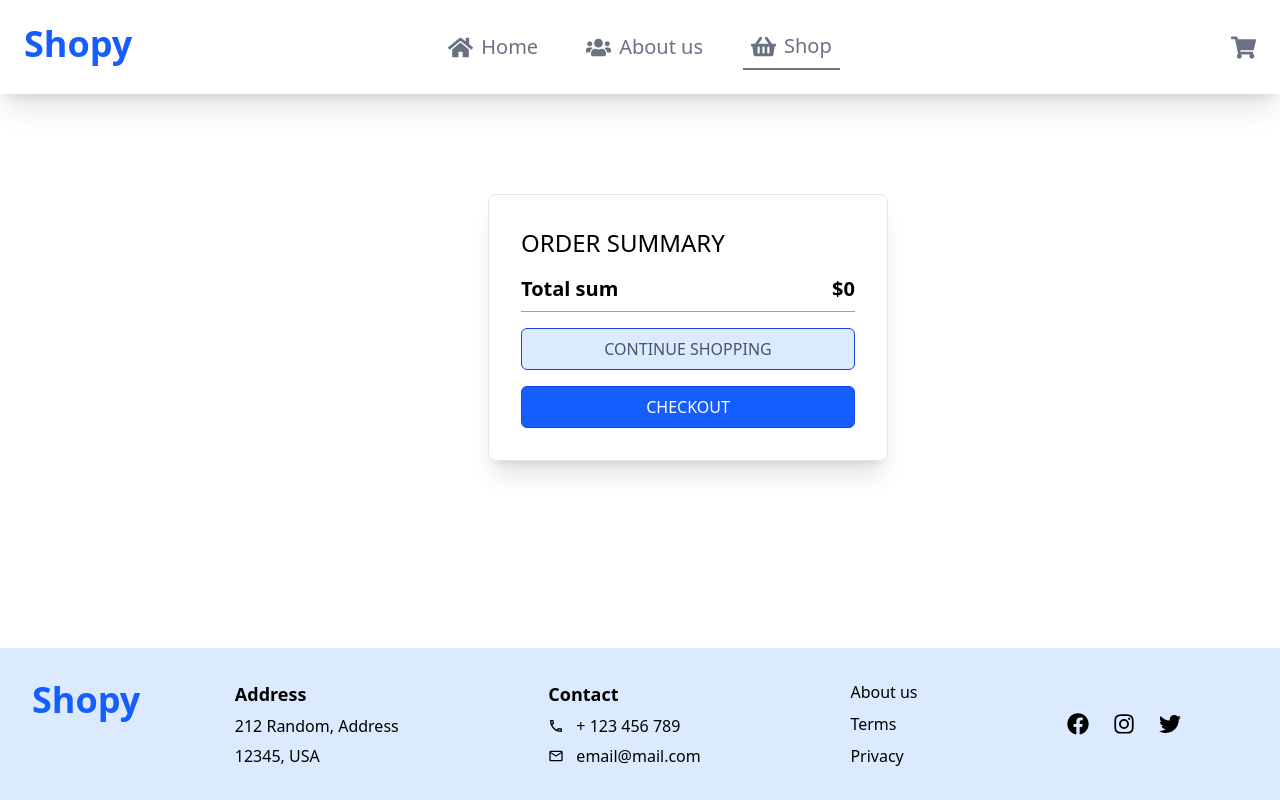
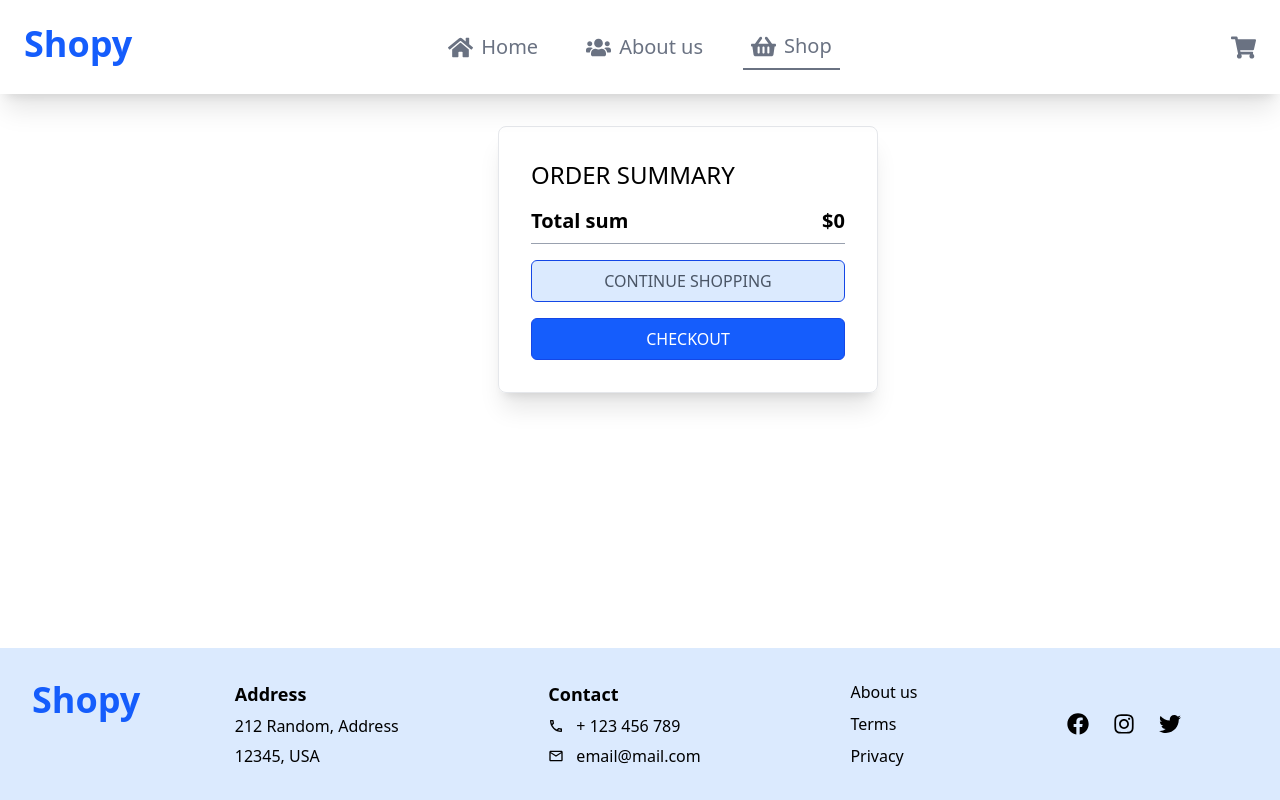
Before and after one commit to dawidtt/shopy, a React (Vite) app: page /shop/cart in a window 1280 px wide. Built offline with nearby package versions, Linux system fonts and the light colour scheme.

Commit message:
Fix some bugs in cart

```diff
--- a/src/components/CartProduct.jsx
+++ b/src/components/CartProduct.jsx
@@ -57,7 +57,10 @@ function CartProduct({ product }) {
                     +
                   </button>
                 </div>
-                <p className="text-lg lg:text-2xl"> ${product.price}</p>
+                <p className="text-lg lg:text-2xl">
+                  {" "}
+                  ${Math.round(product.price * product.quantity * 100) / 100}
+                </p>
                 <button
                   className="cursor-pointer hover:scale-105 transition duration-100 will-change-transform"
                   onClick={() => removeFromCart(product.id)}
--- a/src/pages/Shop/Cart.jsx
+++ b/src/pages/Shop/Cart.jsx
@@ -9,15 +9,15 @@ function Cart() {
   return (
     <div className="min-h-[100vh] flex flex-col justify-between">
       <Header></Header>
-      <div className="flex flex-col justify-between items-start ">
-        <div className="flex flex-col justify-between items-center md:flex-row md:items-start px-4 lg:px-24 gap-4 md:gap-24  py-8 max-w-[1800px] md:mx-auto ">
+      <div className="flex-grow flex flex-col justify-between items-start ">
+        <div className="flex flex-col justify-between items-center md:flex-row md:items-start px-4 lg:px-12 gap-4 md:gap-24  py-8 max-w-[1800px] md:mx-auto ">
           <div className="flex flex-col gap-8">
             {cart.map((product) => (
               <CartProduct key={product.id} product={product} />
             ))}
           </div>
 
-          <div className="w-[400px] flex flex-col justify-center items-stretch gap-4  shadow-xl p-8 rounded-lg border-1 border-gray-200 sticky top-32">
+          <div className="lg:w-[380px] flex flex-col justify-center items-stretch gap-4  shadow-xl p-8 rounded-lg border-1 border-gray-200 sticky top-32">
             <h2 className="text-xl lg:text-2xl  uppercase">Order Summary</h2>
             <div className="flex justify-between border-b-gray-400 border-b-1 pb-2">
               <p className="font-bold lg:text-xl">Total sum</p>
```
